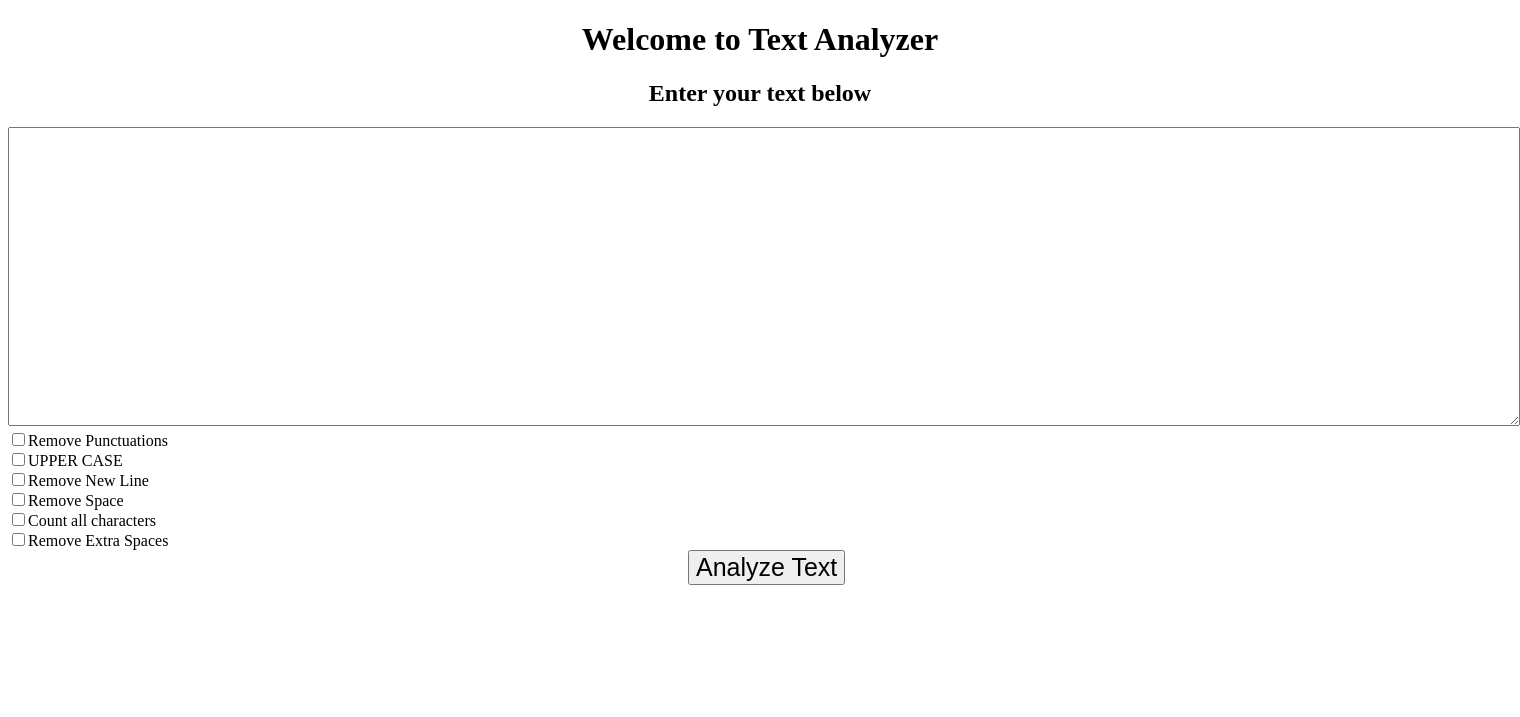
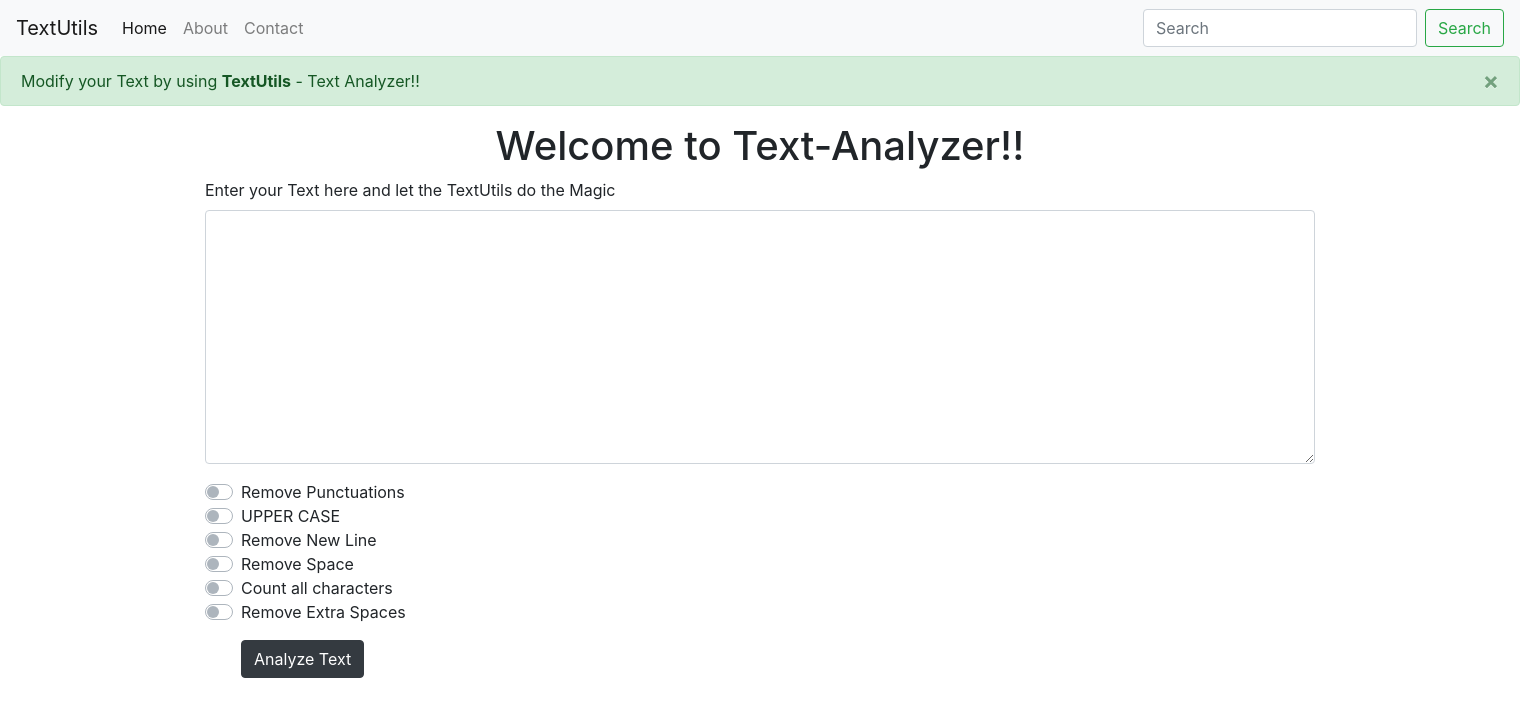
Before and after one commit to AnubhavMadhav/textutils, a Django app: page / in a window 1520 px wide. Shown: the top 717 px of the page. Run offline with Django 3.2, Linux system fonts and the light colour scheme; some libraries are stand-ins or nearby versions.

Commit message:
Beautified the Website

```diff
--- a/templates/index.html
+++ b/templates/index.html
@@ -1,24 +1,87 @@
-<!DOCTYPE html>
-<html lang="en" xmlns="http://www.w3.org/1999/html">
+<!doctype html>
+<html lang="en">
   <head>
-    <meta charset="UTF-8">
+    <!-- Required meta tags -->
+    <meta charset="utf-8">
+    <meta name="viewport" content="width=device-width, initial-scale=1, shrink-to-fit=no">
+
+    <!-- Bootstrap CSS -->
+    <link rel="stylesheet" href="https://stackpath.bootstrapcdn.com/bootstrap/4.4.1/css/bootstrap.min.css" integrity="sha384-Vkoo8x4CGsO3+Hhxv8T/Q5PaXtkKtu6ug5TOeNV6gBiFeWPGFN9MuhOf23Q9Ifjh" crossorigin="anonymous">
+
     <title>TextUtils</title>
   </head>
   <body>
-<!--<h1> Anubhav Madhav is a very good boy.</h1>-->
-<!--<br>-->
-<!--{{ name }} is from {{ place }}                  &lt;!&ndash; This is how we access variables in templates from views &ndash;&gt;-->
-<h1 style='text-align:center;'>Welcome to Text Analyzer</h1>
-<h2 style='text-align:center;'>Enter your text below</h2>
+    <nav class="navbar navbar-expand-lg navbar-light bg-light">
+  <a class="navbar-brand" href="#">TextUtils</a>
+  <button class="navbar-toggler" type="button" data-toggle="collapse" data-target="#navbarSupportedContent" aria-controls="navbarSupportedContent" aria-expanded="false" aria-label="Toggle navigation">
+    <span class="navbar-toggler-icon"></span>
+  </button>
+
+  <div class="collapse navbar-collapse" id="navbarSupportedContent">
+    <ul class="navbar-nav mr-auto">
+      <li class="nav-item active">
+        <a class="nav-link" href="#">Home <span class="sr-only">(current)</span></a>
+      </li>
+      <li class="nav-item">
+        <a class="nav-link" href="#">About</a>
+      </li>
+      <li class="nav-item">
+        <a class="nav-link" href="#">Contact</a>
+      </li>
+    </ul>
+    <form class="form-inline my-2 my-lg-0">
+      <input class="form-control mr-sm-2" type="search" placeholder="Search" aria-label="Search">
+      <button class="btn btn-outline-success my-2 my-sm-0" type="submit">Search</button>
+    </form>
+  </div>
+</nav>
+    <div class="alert alert-success alert-dismissible fade show" role="alert">
+        Modify your Text by using <strong>TextUtils</strong> - Text Analyzer!!
+  <button type="button" class="close" data-dismiss="alert" aria-label="Close">
+    <span aria-hidden="true">&times;</span>
+  </button>
+</div>
+    <h1 style="text-align:center;">Welcome to Text-Analyzer!!</h1>
+<div class="container">
     <form action='\analyze' method='get'>
-<textarea name='text' style="margin: 0px; width: 1506px; height: 293px; font-size:25px;"></textarea>
-    <input type='checkbox' name="removepunc">Remove Punctuations <br>
-    <input type='checkbox' name="fullcaps">UPPER CASE <br>
-    <input type='checkbox' name="newlineremover">Remove New Line <br>
-    <input type='checkbox' name="spaceremover">Remove Space <br>
-    <input type='checkbox' name="charcount">Count all characters <br>
-    <input type='checkbox' name="extraspaceremover">Remove Extra Spaces <br>
-    <button type="submit" style='font-size:25px;position:relative;left:680px;'>Analyze Text</button>
+  <div class="form-group">
+    <label for="exampleFormControlTextarea1">Enter your Text here and let the TextUtils do the Magic</label>
+    <textarea class="form-control" name='text' id="exampleFormControlTextarea1" rows="10"></textarea>
+  </div>
+        <div class="custom-control custom-switch">
+  <input type="checkbox" name="removepunc" class="custom-control-input" id="customSwitch1">
+  <label class="custom-control-label" for="customSwitch1">Remove Punctuations</label>
+</div>
+        <div class="custom-control custom-switch">
+  <input type="checkbox" name="fullcaps" class="custom-control-input" id="customSwitch2">
+  <label class="custom-control-label" for="customSwitch2">UPPER CASE</label>
+</div>
+        <div class="custom-control custom-switch">
+  <input type="checkbox" name="newlineremover" class="custom-control-input" id="customSwitch3">
+  <label class="custom-control-label" for="customSwitch3">Remove New Line</label>
+</div>
+        <div class="custom-control custom-switch">
+  <input type="checkbox" name="spaceremover" class="custom-control-input" id="customSwitch4">
+  <label class="custom-control-label" for="customSwitch4">Remove Space</label>
+</div>
+        <div class="custom-control custom-switch">
+  <input type="checkbox" name="charcount" class="custom-control-input" id="customSwitch5">
+  <label class="custom-control-label" for="customSwitch5">Count all characters</label>
+</div>
+        <div class="custom-control custom-switch">
+  <input type="checkbox" name="extraspaceremover" class="custom-control-input" id="customSwitch6">
+  <label class="custom-control-label" for="customSwitch6">Remove Extra Spaces</label>
+            <br>
+            <button type="submit" class="btn btn-dark mt-3">Analyze Text</button>
+
+</div>
 </form>
+
+</div>
+    <!-- Optional JavaScript -->
+    <!-- jQuery first, then Popper.js, then Bootstrap JS -->
+    <script src="https://code.jquery.com/jquery-3.4.1.slim.min.js" integrity="sha384-J6qa4849blE2+poT4WnyKhv5vZF5SrPo0iEjwBvKU7imGFAV0wwj1yYfoRSJoZ+n" crossorigin="anonymous"></script>
+    <script src="https://cdn.jsdelivr.net/npm/popper.js@1.16.0/dist/umd/popper.min.js" integrity="sha384-Q6E9RHvbIyZFJoft+2mJbHaEWldlvI9IOYy5n3zV9zzTtmI3UksdQRVvoxMfooAo" crossorigin="anonymous"></script>
+    <script src="https://stackpath.bootstrapcdn.com/bootstrap/4.4.1/js/bootstrap.min.js" integrity="sha384-wfSDF2E50Y2D1uUdj0O3uMBJnjuUD4Ih7YwaYd1iqfktj0Uod8GCExl3Og8ifwB6" crossorigin="anonymous"></script>
   </body>
 </html>
```
Also changed, not shown: templates/analyze.html (+57 -11 lines), templates/analyze2.html (added, +16 -0 lines), templates/index2.html (added, +24 -0 lines). Lines whose indentation alone changed are shown as unchanged.
